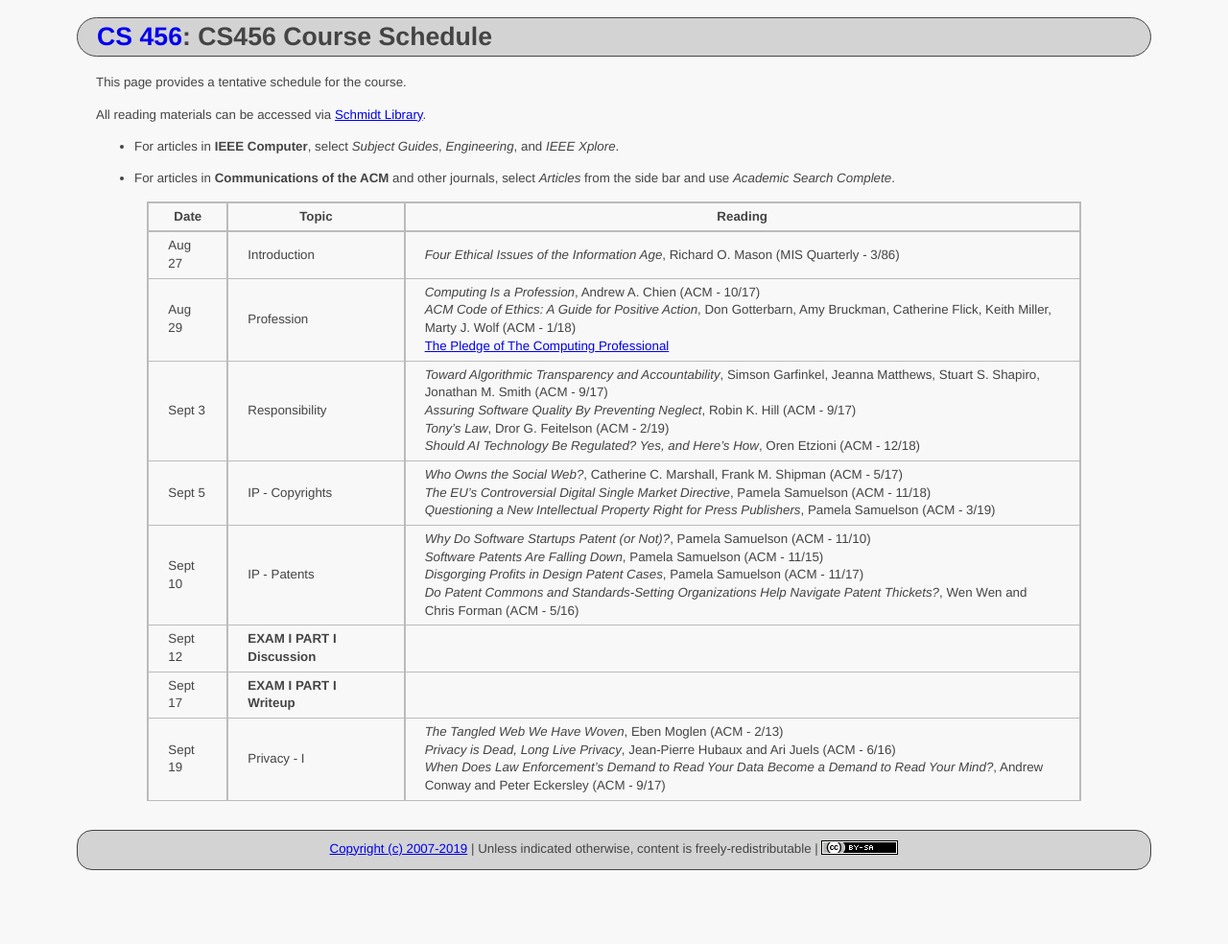
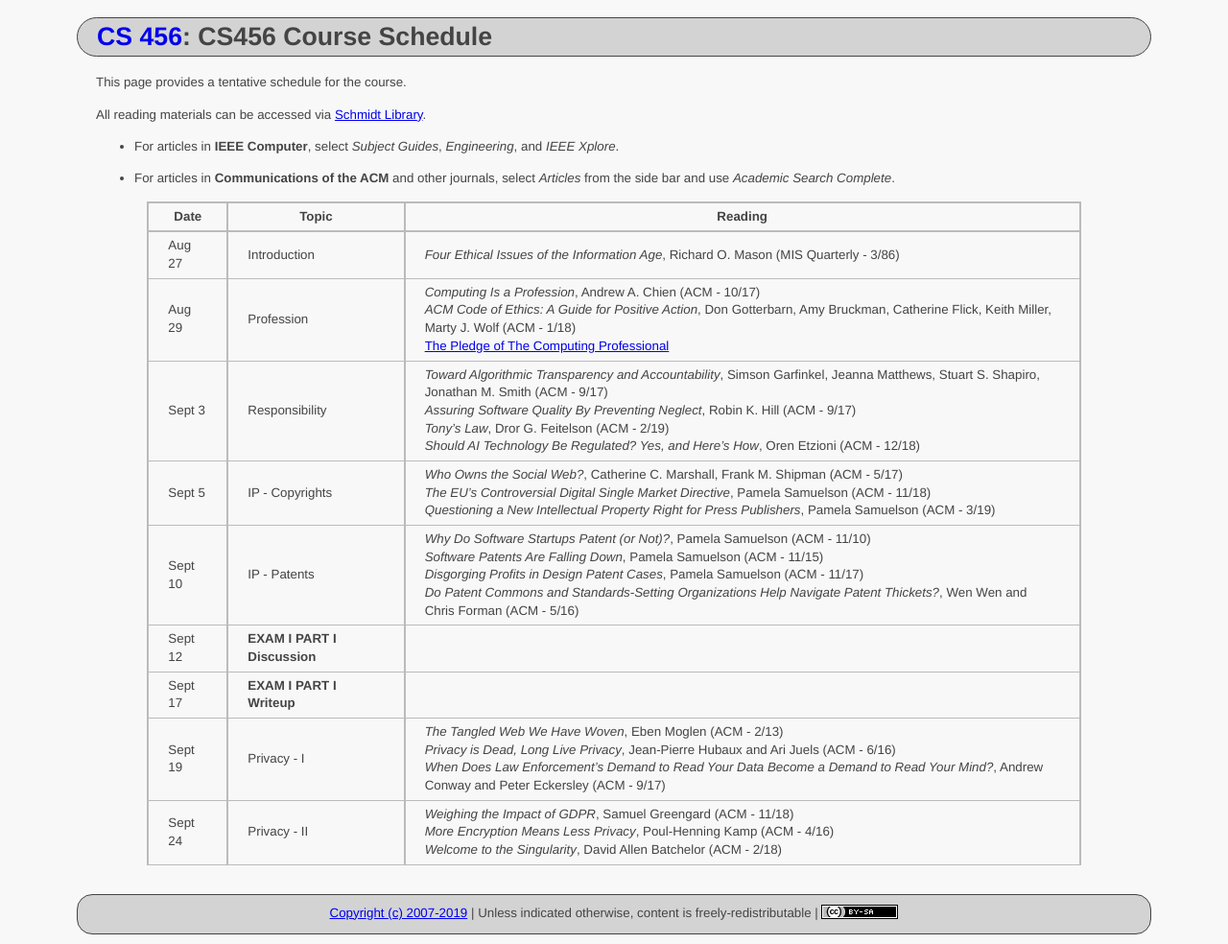
Before and after one commit to ycpcs/cs456-fall2019, a Jekyll site: the page built from schedule/index.md, in a window 1280 px wide. Shown: the whole page at 96% size. Built offline with Jekyll 4.4.1, drawn with Linux system fonts in a browser that asks for light colours; before the commit the page ends 917 px from its top, so only the background shows below that.

Commit message:
add privacy ii articles
add privacy ii articles

```diff
--- a/schedule/index.md
+++ b/schedule/index.md
@@ -22,6 +22,7 @@ All reading materials can be accessed via [Schmidt Library](http://library.ycp.e
 > Sept 12 | **EXAM I PART I Discussion**   |  |
 > Sept 17 | **EXAM I PART I Writeup**      |  |
 > Sept 19 | Privacy - I         | *The Tangled Web We Have Woven*, Eben Moglen (ACM - 2/13) <br /> *Privacy is Dead, Long Live Privacy*, Jean-Pierre Hubaux and Ari Juels (ACM - 6/16) <br /> *When Does Law Enforcement's Demand to Read Your Data Become a Demand to Read Your Mind?*, Andrew Conway and Peter Eckersley (ACM - 9/17) |
+> Sept 24 | Privacy - II        | *Weighing the Impact of GDPR*, Samuel Greengard (ACM - 11/18) <br /> *More Encryption Means Less Privacy*, Poul-Henning Kamp (ACM - 4/16) <br /> *Welcome to the Singularity*, David Allen Batchelor (ACM - 2/18) |
 
 
 <!--
```
